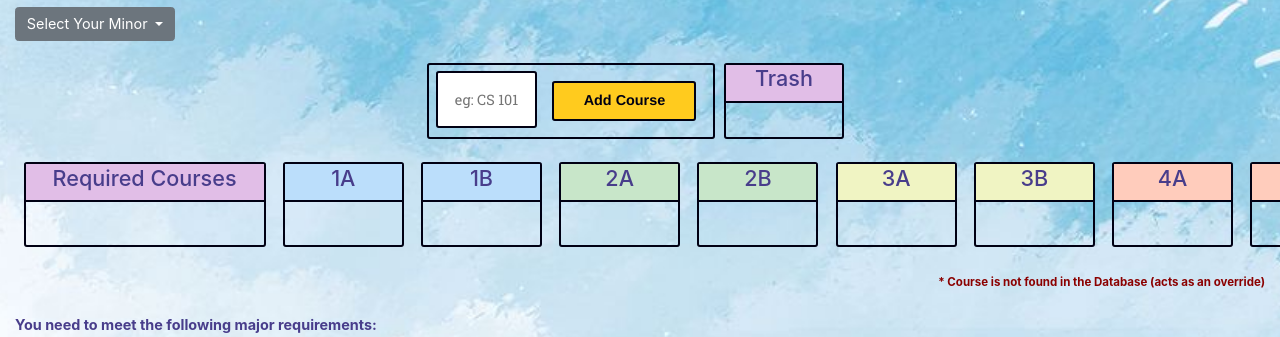
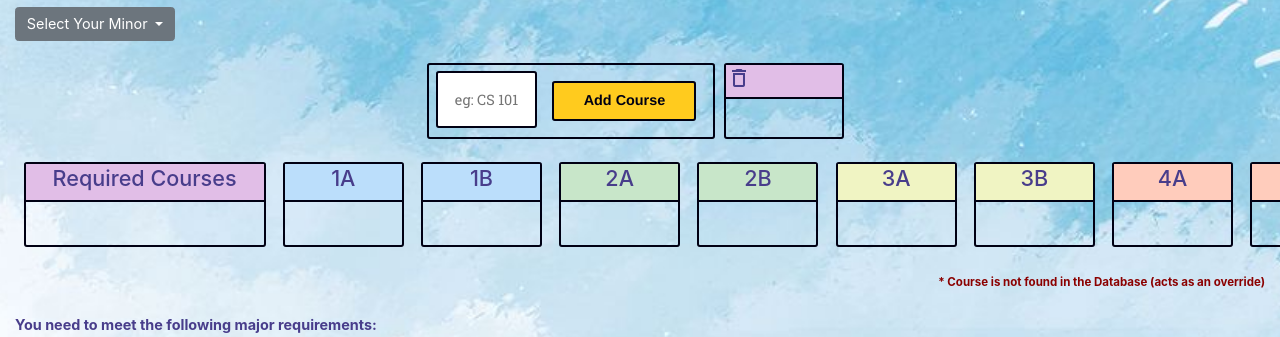
Before and after one commit to UW-Path/DataParsing, a Django app: template UWPathWebsite/templates/table.html in a window 1280 px wide; the page is wider, and only the part inside the window is pictured. Shown: the part 54-391 px from the top of that part. Run offline with Django 3.2, Linux system fonts and the light colour scheme; the template is opened without the code that fills it, so the values that code supplies are empty; some libraries are stand-ins or nearby versions.

Commit message:
delete icon implemented

```diff
--- a/ProgramParsing/ParseProgram.py
+++ b/ProgramParsing/ParseProgram.py
@@ -13,7 +13,7 @@ if __name__ == "__main__":
              "RequiredACTSCI-FINANCE-Option.html", "TableII.html"]
 
     #continue with Data Science
-    files = ["RequiredCSMajor.html"] #use this for single files
+    #files = ["RequiredCSMajor.html"] #use this for single files
 
     #Repeat program name
         #RequiredMATH - MS - Business - Specialization.html
--- a/UWPathWebsite/templates/base.html
+++ b/UWPathWebsite/templates/base.html
@@ -11,7 +11,8 @@
     <link rel="stylesheet" href="{% static 'css/style.css' %}">
 
     <link rel="stylesheet" href="{% static 'css/table.css' %}">
-    <link rel="stylesheet" href="https://fonts.googleapis.com/icon?family=Material+Icons">
+    <link href="https://fonts.googleapis.com/css?family=Material+Icons|Material+Icons+Outlined|Material+Icons+Two+Tone|Material+Icons+Round|Material+Icons+Sharp" rel="stylesheet">
+
 
     <title>UWPath</title>
 </head>
--- a/UWPathWebsite/templates/table.html
+++ b/UWPathWebsite/templates/table.html
@@ -12,7 +12,7 @@
    </div>
    <div class="column trash-column">
       <div class="column-header">
-         <h4>Trash</h4>
+          <i class="material-icons-outlined">delete</i>
       </div>
       <div class="task-list" id="trash">
       </div>
```
